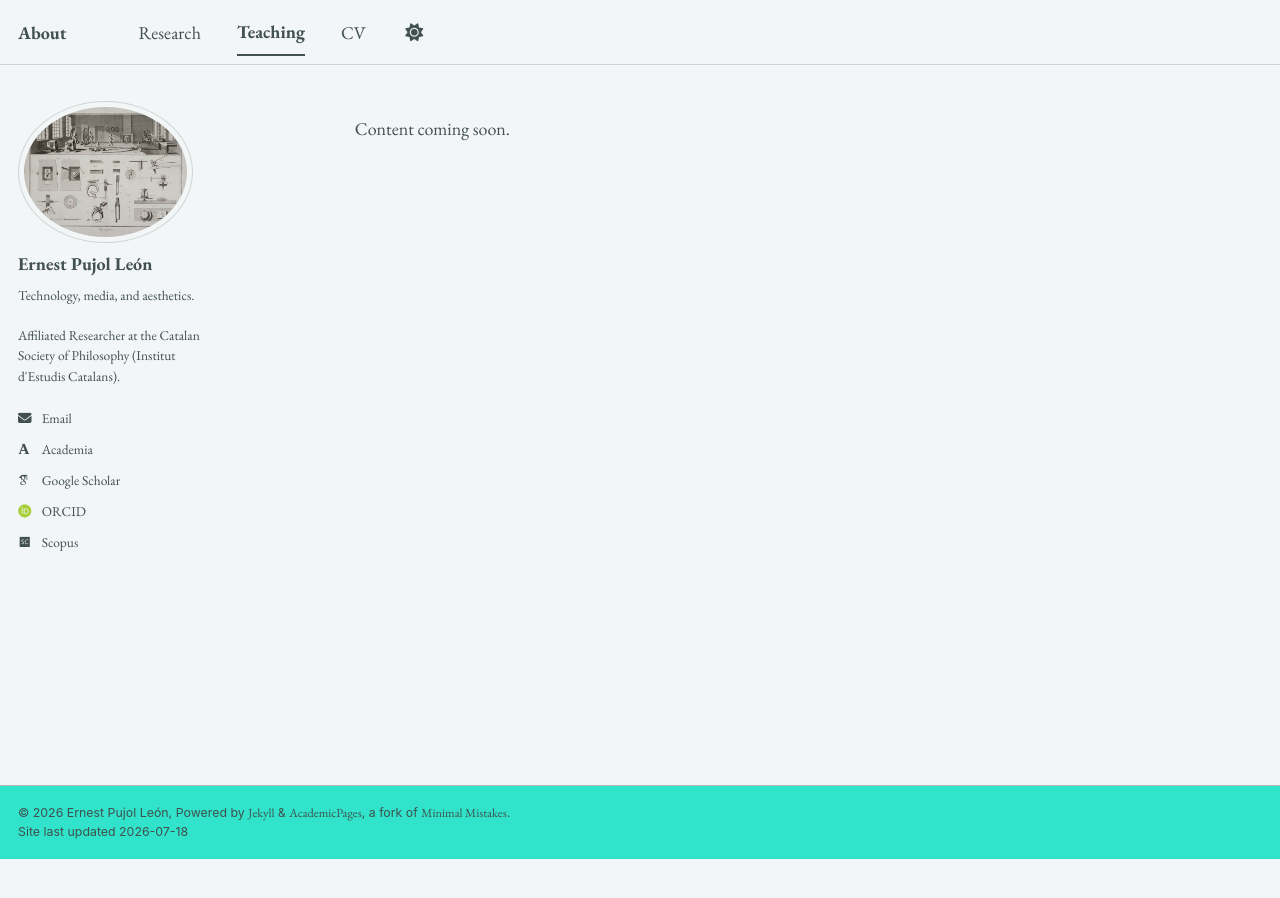
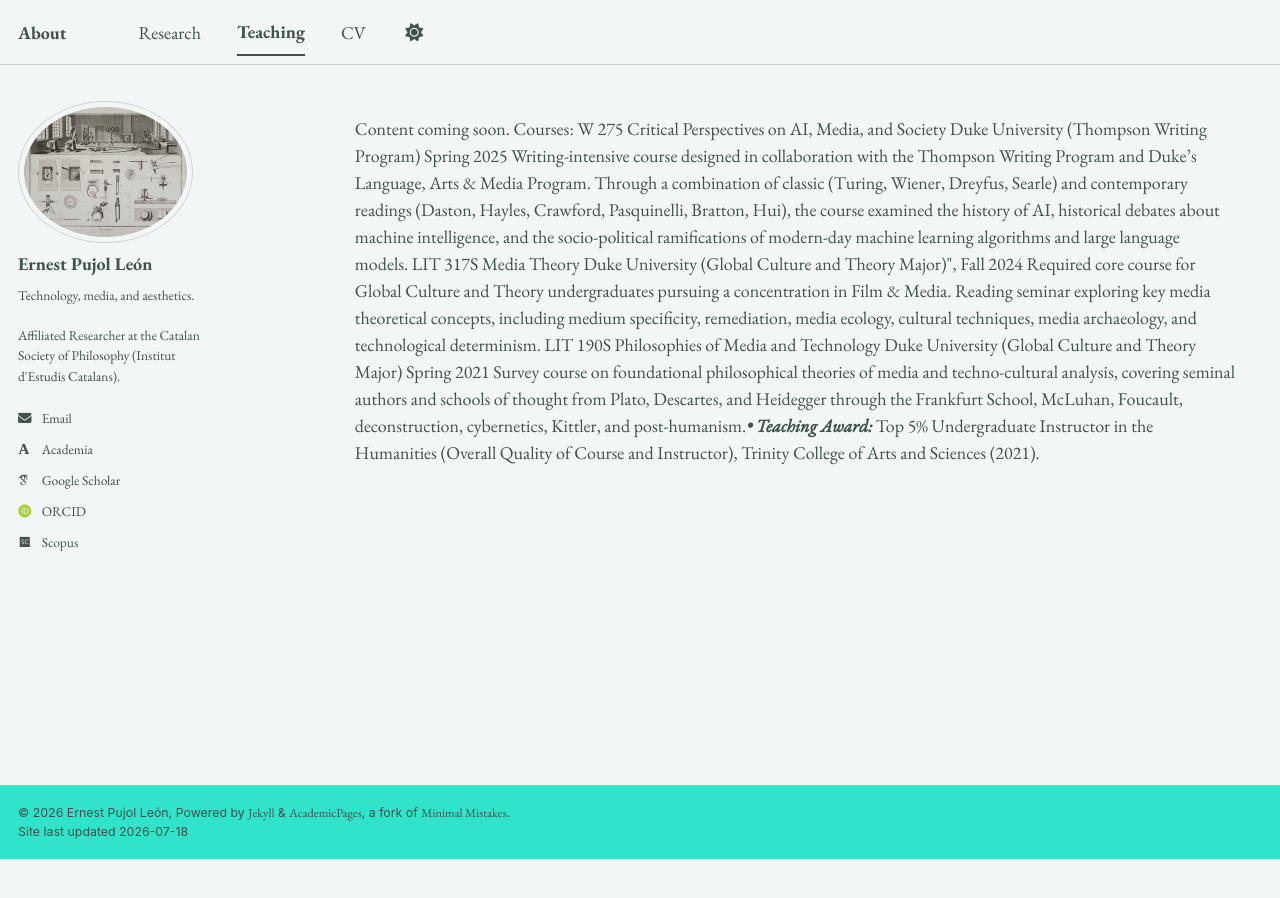
Before and after one commit to epujol90/epujol90.github.io, a Jekyll site: the page built from _pages/teaching.html, in a window 1280 px wide. Built offline with Jekyll 4.4.1, drawn with Linux system fonts in a browser that asks for light colours; some web fonts are replaced; a script bundle is joined from its source files by our own code; library files that are not in the unit come from our copies.

Commit message:
Update teaching.html

```diff
--- a/_pages/teaching.html
+++ b/_pages/teaching.html
@@ -6,3 +6,21 @@ author_profile: true
 classes: wide
 ---
 Content coming soon.
+
+
+Courses:
+
+W 275 Critical Perspectives on AI, Media, and Society
+Duke University (Thompson Writing Program)
+Spring 2025
+Writing-intensive course designed in collaboration with the Thompson Writing Program and Duke’s Language, Arts & Media Program. Through a combination of classic (Turing, Wiener, Dreyfus, Searle) and contemporary readings (Daston, Hayles, Crawford, Pasquinelli, Bratton, Hui), the course examined the history of AI, historical debates about machine intelligence, and the socio-political ramifications of modern-day machine learning algorithms and large language models.
+
+LIT 317S Media Theory
+Duke University (Global Culture and Theory Major)",
+Fall 2024
+Required core course for Global Culture and Theory undergraduates pursuing a concentration in Film & Media. Reading seminar exploring key media theoretical concepts, including medium specificity, remediation, media ecology, cultural techniques, media archaeology, and technological determinism.
+
+LIT 190S Philosophies of Media and Technology
+Duke University (Global Culture and Theory Major)
+Spring 2021
+Survey course on foundational philosophical theories of media and techno-cultural analysis, covering seminal authors and schools of thought from Plato, Descartes, and Heidegger through the Frankfurt School, McLuhan, Foucault, deconstruction, cybernetics, Kittler, and post-humanism.<span style=\"display: block; margin-top: 0.6em;\"></span><strong><em>&#8226; Teaching Award:</em></strong> Top 5% Undergraduate Instructor in the Humanities (Overall Quality of Course and Instructor), Trinity College of Arts and Sciences (2021).
```
